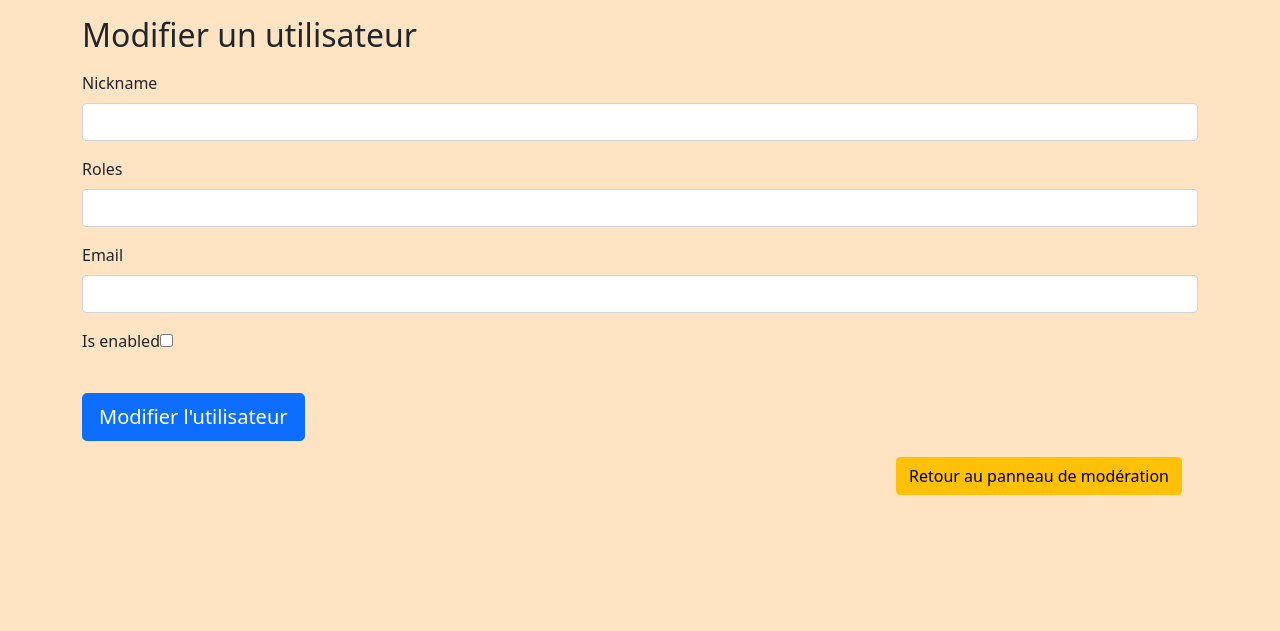
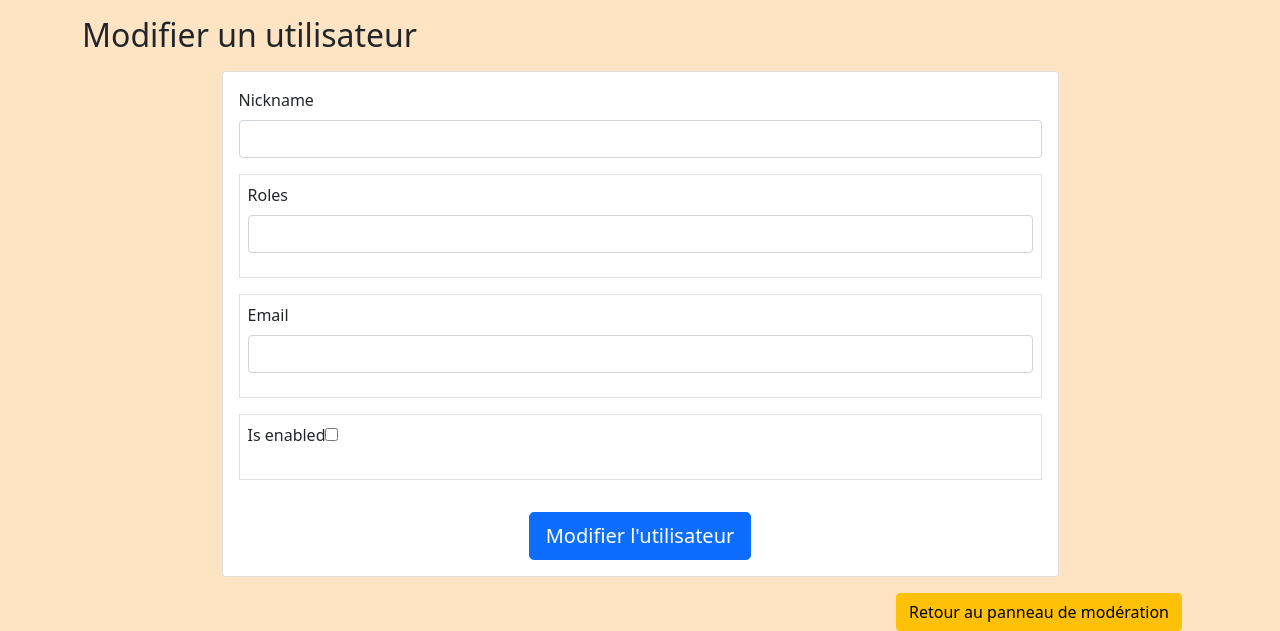
Before and after one commit to Fred-Cypher/reseau, a Symfony app: template templates/admin/users/edit.html.twig in a window 1280 px wide. Shown: the part 177-808 px from the top of the page. Before the commit the page ends 672 px from the top, so only its background shows below. Run offline with Twig, Linux system fonts and the light colour scheme; the template is opened without the code that fills it, so the values that code supplies are empty; form fields are guessed from the names that the template uses; some libraries are stand-ins or nearby versions.

Commit message:
Modification du formulaire de modification d'un utilisateur par un administrateur

```diff
--- a/templates/admin/users/edit.html.twig
+++ b/templates/admin/users/edit.html.twig
@@ -9,13 +9,21 @@
     <main class="container">
         <h2 class="mt-3">Modifier un utilisateur</h2>
 
-        <article class="mt-3">
+        <article class="mt-3 p-3 w-75 m-auto card">
             {{ form_start(form) }}
                 {{ form_row(form.nickname) }}
-                {{ form_row(form.roles) }}
-                {{ form_row(form.email) }}
-                {{ form_row(form.isEnabled) }}
-                <button type="submit" class="btn btn-primary mt-3 btn-lg">Modifier l'utilisateur</button>
+                <div class="mt-3 p-2 border">
+                    {{ form_row(form.roles) }}
+                </div>
+                <div class="mt-3 p-2 border">
+                    {{ form_row(form.email) }}
+                </div>
+                <div class="mt-3 p-2 border">
+                    {{ form_row(form.isEnabled) }}
+                </div>
+                <div class="mt-3 d-flex justify-content-center">
+                    <button type="submit" class="btn btn-primary mt-3 btn-lg">Modifier l'utilisateur</button>
+                </div>
             {{ form_end(form) }}
         </article>
 
```
Also changed, not shown: src/Form/Admin/AdminUsersFormType.php (+9 -7 lines), templates/_parts/_forumHeader.html.twig (line endings or trailing spaces).
